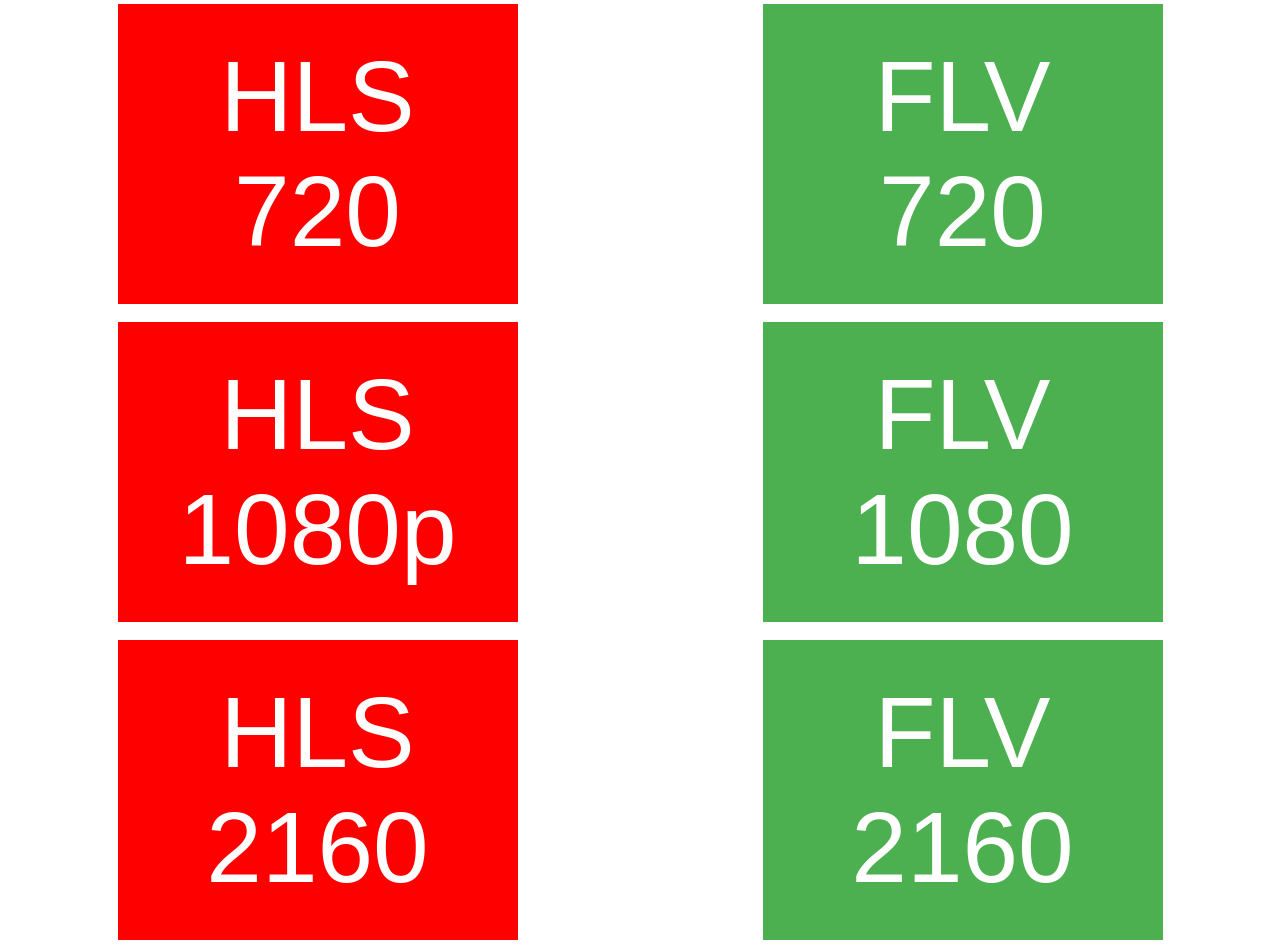
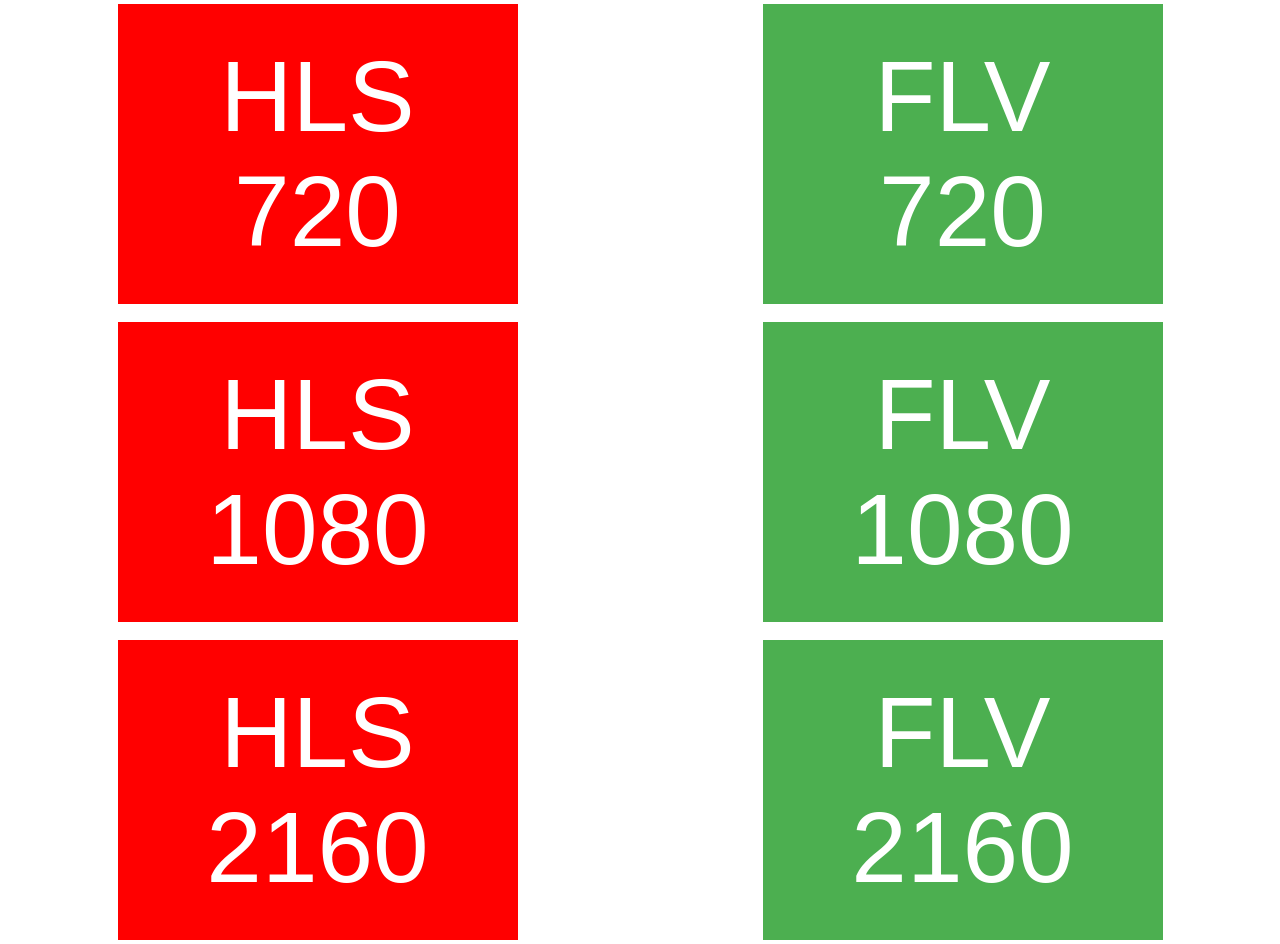
Before and after one commit to gnolizuh/videoplayer, a plain HTML site: page index.html in a window 1280 px wide. Drawn offline with Linux system fonts and the light colour scheme.

Commit message:
update index.html

```diff
--- a/index.html
+++ b/index.html
@@ -68,7 +68,7 @@
 <div id="grid-container-2x3" class="grid-container-2x3">
     <div class="grid-item"><button class="button-red" onclick="window.location.href='hlsjs.html?resolution=720';">HLS 720</button></div>
     <div class="grid-item"><button class="button-green" onclick="window.location.href='flvjs.html?resolution=720';">FLV 720</button></div>
-    <div class="grid-item"><button class="button-red" onclick="window.location.href='hlsjs.html?resolution=1080';">HLS 1080p</button></div>
+    <div class="grid-item"><button class="button-red" onclick="window.location.href='hlsjs.html?resolution=1080';">HLS 1080</button></div>
     <div class="grid-item"><button class="button-green" onclick="window.location.href='flvjs.html?resolution=1080';">FLV 1080</button></div>
     <div class="grid-item"><button class="button-red" onclick="window.location.href='hlsjs.html?resolution=2160';">HLS 2160</button></div>
     <div class="grid-item"><button class="button-green" onclick="window.location.href='flvjs.html?resolution=2160';">FLV 2160</button></div>
```
